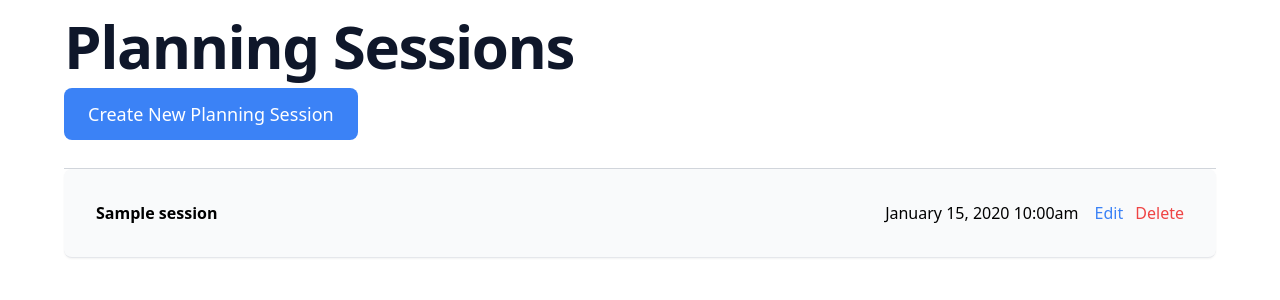
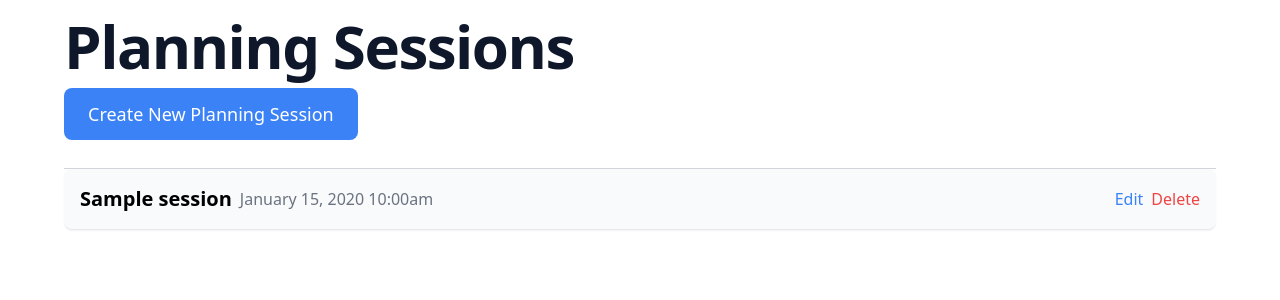
Before and after one commit to albertski/planning_poker, a Rails app: page /planning_sessions in a window 1280 px wide. Shown: the top 300 px of the page. Run offline with Rails 7, Linux system fonts and the light colour scheme; a user stored in the database is signed in; tables that the repository leaves empty hold one stand-in row (values such as "Sample post"); style sheets or scripts are compiled from the project's sources.

Commit message:
Create ability to create planning session with modal

```diff
--- a/app/controllers/planning_sessions_controller.rb
+++ b/app/controllers/planning_sessions_controller.rb
@@ -4,25 +4,20 @@ class PlanningSessionsController < ApplicationController
   before_action :authenticate_user!
   before_action :set_planning_session, only: %i[ show edit update destroy ]
 
-  # GET /planning_sessions or /planning_sessions.json
   def index
-    @planning_sessions = PlanningSession.owned_by(current_user)
+    @planning_sessions = PlanningSession.owned_by(current_user).order(created_at: :desc)
   end
 
-  # GET /planning_sessions/1 or /planning_sessions/1.json
   def show
   end
 
-  # GET /planning_sessions/new
   def new
     @planning_session = PlanningSession.new
   end
 
-  # GET /planning_sessions/1/edit
   def edit
   end
 
-  # POST /planning_sessions or /planning_sessions.json
   def create
     @planning_session = PlanningSession.new(planning_session_params)
     @planning_session.owner = current_user
@@ -30,28 +25,24 @@ class PlanningSessionsController < ApplicationController
     respond_to do |format|
       if @planning_session.save
         format.html { redirect_to planning_session_url(@planning_session), notice: "Planning session was successfully created." }
-        format.json { render :show, status: :created, location: @planning_session }
+        format.turbo_stream.prepend 'planning_sessions', @planning_session
       else
-        format.html { render :new, status: :unprocessable_entity }
-        format.json { render json: @planning_session.errors, status: :unprocessable_entity }
+        render :new, status: :unprocessable_entity
       end
     end
   end
 
-  # PATCH/PUT /planning_sessions/1 or /planning_sessions/1.json
   def update
     respond_to do |format|
       if @planning_session.update(planning_session_params)
         format.html { redirect_to planning_session_url(@planning_session), notice: "Planning session was successfully updated." }
-        format.json { render :show, status: :ok, location: @planning_session }
       else
         format.html { render :edit, status: :unprocessable_entity }
-        format.json { render json: @planning_session.errors, status: :unprocessable_entity }
+        format.turbo_stream { render turbo_stream: turbo_stream.replace(@planning_session) }
       end
     end
   end
 
-  # DELETE /planning_sessions/1 or /planning_sessions/1.json
   def destroy
     @planning_session.destroy!
 
@@ -62,12 +53,11 @@ class PlanningSessionsController < ApplicationController
   end
 
   private
-    # Use callbacks to share common setup or constraints between actions.
+
     def set_planning_session
       @planning_session = PlanningSession.find(params[:id])
     end
 
-    # Only allow a list of trusted parameters through.
     def planning_session_params
       params.require(:planning_session).permit(:name)
     end
--- a/app/javascript/controllers/index.js
+++ b/app/javascript/controllers/index.js
@@ -6,3 +6,6 @@ import { application } from "./application"
 
 import HelloController from "./hello_controller"
 application.register("hello", HelloController)
+
+import ModalController from "./modal_controller"
+application.register("modal", ModalController)
--- /dev/null
+++ b/app/javascript/controllers/modal_controller.js
@@ -0,0 +1,31 @@
+import { Controller } from "@hotwired/stimulus"
+
+// Connects to data-controller="modal"
+export default class extends Controller {
+  connect() {
+    this.modal = this.element
+    this.backdrop = this.modal.querySelector('.modal-backdrop')
+    this.modalContent = this.modal.querySelector('.modal-content')
+
+    this.backdrop.addEventListener('click', this.close.bind(this))
+  }
+
+  open() {
+    this.modal.classList.remove('hidden')
+    this.modal.classList.add('block')
+  }
+
+  close(event) {
+    if (event && event.detail && event.detail.success) {
+      this.modal.classList.add('hidden')
+      this.modal.classList.remove('block')
+    }
+    else {
+      // Hide the modal if the click is outside the content area.
+      if (!this.modalContent.contains(event.target)) {
+        this.modal.classList.add('hidden')
+        this.modal.classList.remove('block')
+      }
+    }
+  }
+}
--- a/app/views/layouts/application.html.erb
+++ b/app/views/layouts/application.html.erb
@@ -16,5 +16,7 @@
     <main class="m-auto">
       <%= yield %>
     </main>
+
+    <%= render 'shared/modal' %>
   </body>
 </html>
--- a/app/views/planning_sessions/_planning_session.html.erb
+++ b/app/views/planning_sessions/_planning_session.html.erb
@@ -1,15 +1,17 @@
-<div id="<%= dom_id planning_session %>" class="flex items-center justify-between p-4 hover:bg-gray-100">
-  <a href="<%= planning_session_path(planning_session) %>" class="flex-1 flex justify-between items-center">
-    <span class="font-semibold">
-      <%= planning_session.name %>
-    </span>
-    <span>
-      <%= planning_session.created_at.strftime("%B %d, %Y %l:%M%P") %>
-    </span>
+<div id="<%= dom_id planning_session %>" class="relative p-4 bg-gray-50 border-b border-gray-200 rounded-lg shadow-sm cursor-pointer hover:bg-gray-100">
+  <a href="<%= planning_session_path(planning_session) %>" class="flex flex-col lg:flex-row items-center justify-between">
+    <div class="flex-1 flex flex-col lg:flex-row items-start lg:items-center">
+      <span class="font-bold text-xl">
+        <%= planning_session.name %>
+      </span>
+      <span class="text-gray-500 mt-1 lg:mt-0 lg:ml-2">
+        <%= planning_session.created_at.strftime("%B %d, %Y %l:%M%P") %>
+      </span>
+    </div>
+
+    <div class="absolute right-4 top-1/2 transform -translate-y-1/2 flex space-x-2">
+      <%= link_to 'Edit', edit_planning_session_path(planning_session), class: 'text-blue-500 hover:underline' %>
+      <%= link_to 'Delete', planning_session_path(planning_session), method: :delete, data: { confirm: 'Are you sure?' }, class: 'text-red-500 hover:underline' %>
+    </div>
   </a>
-
-  <div class="ml-4">
-    <%= link_to 'Edit', edit_planning_session_path(planning_session), class: 'text-blue-500 mr-2' %>
-    <%= link_to 'Delete', planning_session_path(planning_session), method: :delete, data: { confirm: 'Are you sure?' }, class: 'text-red-500' %>
-  </div>
 </div>
--- /dev/null
+++ b/app/views/planning_sessions/create.turbo_stream.erb
@@ -0,0 +1 @@
+<%= turbo_stream.prepend "planning_sessions", @planning_session %>
--- a/app/views/planning_sessions/index.html.erb
+++ b/app/views/planning_sessions/index.html.erb
@@ -1,14 +1,12 @@
 <div class="px-5 lg:gap-16 lg:px-16">
   <h1 class="mt-4 max-w-5xl text-slate-900 text-3xl sm:text-6xl tracking-tight font-bold dark:text-white">Planning Sessions</h1>
 
-  <div id="planning_sessions" class="space-y-4">
-    <%= link_to 'Create New Planning Session', new_planning_session_path, class: 'bg-blue-500 inline-block text-white my-3 px-6 py-3 rounded-lg text-lg hover:bg-blue-600' %>
+  <div class="space-y-4">
+    <%= link_to 'Create New Planning Session', new_planning_session_path, data: { turbo_frame: 'modal' }, class: 'bg-blue-500 inline-block text-white my-3 px-6 py-3 rounded-lg text-lg hover:bg-blue-600' %>
 
-    <div class="mt-6 border-t border-gray-300">
+    <div id="planning_sessions" class="mt-6 border-t border-gray-300">
       <% @planning_sessions.each do |planning_session| %>
-        <div class="items-center justify-between p-4 bg-gray-50 border-b border-gray-200 rounded-lg shadow-sm">
-           <%= render planning_session %>
-        </div>
+        <%= render planning_session %>
       <% end %>
     </div>
   </div>
--- a/app/views/planning_sessions/new.html.erb
+++ b/app/views/planning_sessions/new.html.erb
@@ -1,8 +1,8 @@
 <h1 class="text-3xl font-bold mb-6">New Planning Session</h1>
 
-<div class="bg-white p-6 rounded-lg shadow-md max-w-lg mx-auto">
+<%= turbo_frame_tag "modal" do %>
   <%= render "form", planning_session: @planning_session %>
-</div>
+<% end %>
 
 <div class="mt-4 text-center">
   <%= link_to "Back to planning sessions", planning_sessions_path, class: 'text-blue-500 hover:text-blue-700 font-semibold' %>
--- /dev/null
+++ b/app/views/shared/_modal.html.erb
@@ -0,0 +1,7 @@
+<div data-controller="modal" data-action="turbo:frame-load->modal#open turbo:submit-end->modal#close" class="fixed inset-0 z-50 hidden" tabindex="-1" aria-hidden="true">
+  <div class="modal-backdrop flex items-center justify-center min-h-screen p-4 bg-gray-800 bg-opacity-75">
+    <div class="modal-content bg-white rounded-lg shadow-lg p-6 max-w-lg w-full">
+      <%= turbo_frame_tag "modal" %>
+    </div>
+  </div>
+</div>
```
Also changed, not shown: spec/requests/planning_sessions_spec.rb (+27 -26 lines), spec/system/planning_sessions/creating_planning_sessions_spec.rb (+1 -1 lines).
